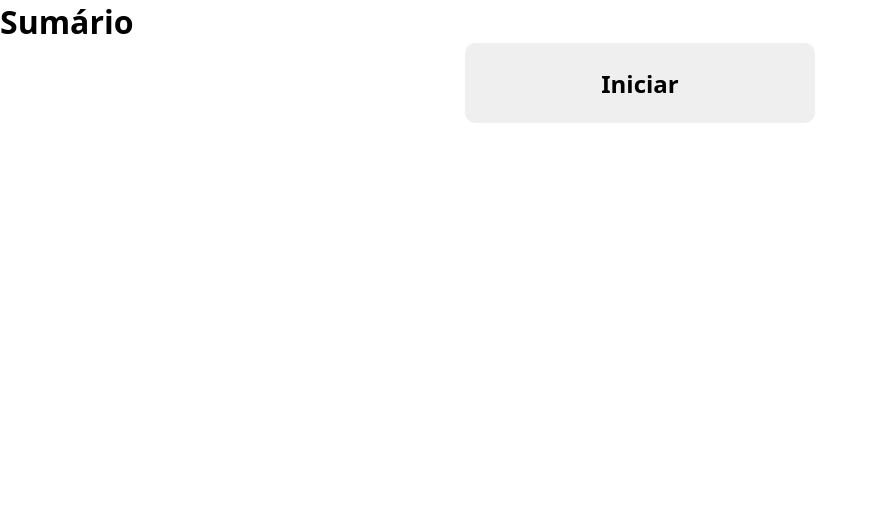
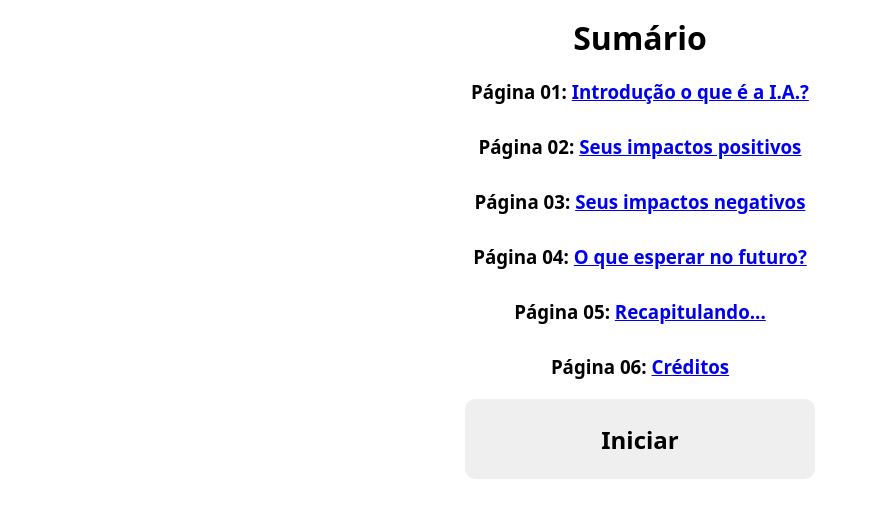
Before and after one commit to JoseWalisson/projeto-inovacao-com-ia, a plain HTML site: page summary.html in a window 1280 px wide. Shown: the whole page, without its empty margins (0-877 px from the left). Drawn offline with Linux system fonts and the light colour scheme.

Commit message:
Update summary.html

```diff
--- a/summary.html
+++ b/summary.html
@@ -5,10 +5,21 @@
     <meta name="viewport" content="width=device-width, initial-scale=1.0">
     <title>Sumário</title>
     <link rel="stylesheet" href="./css/style.css">
+    <link rel="stylesheet" href="./css/summary.css">
 </head>
 <body>
-    <h1>Sumário</h1>
+    <header>
+        <h1>Sumário</h1>
+    </header>
     <main>
+        <section>
+            <h3>Página 01: <a href="./pages/page01.html">Introdução o que é a I.A.?</a></h3>
+            <h3>Página 02: <a href="./pages/page02.html">Seus impactos positivos</a></h3>
+            <h3>Página 03: <a href="./pages/page03.html">Seus impactos negativos</a></h3>
+            <h3>Página 04: <a href="./pages/page04.html">O que esperar no futuro?</a></h3>
+            <h3>Página 05: <a href="./pages/page05.html">Recapitulando...</a></h3>
+            <h3>Página 06: <a href="./pages/page06.html">Créditos</a></h3>
+        </section>
         <a href="./pages/page01.html"><button>Iniciar</button></a>
     </main>
 </body>
```
